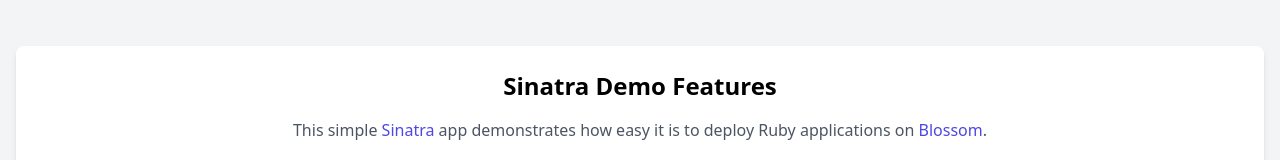
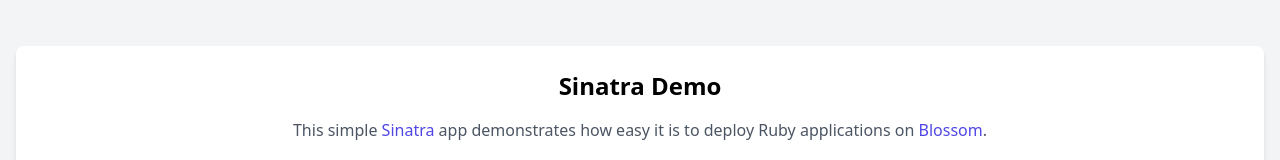
Before and after one commit to blossom-examples/ruby-sinatra, a plain HTML site: page public/index.html in a window 1280 px wide. Shown: the part 322-482 px from the top of the page. Drawn offline with nearby package versions, Linux system fonts and the light colour scheme.

```diff
--- a/public/index.html
+++ b/public/index.html
@@ -32,7 +32,7 @@
 
     <!-- Demo Section -->
     <div class="bg-white p-6 rounded-lg shadow-md mb-8">
-      <h2 class="text-2xl font-semibold mb-4 text-center">Sinatra Demo Features</h2>
+      <h2 class="text-2xl font-semibold mb-4 text-center">Sinatra Demo</h2>
       <p class="text-gray-600 mb-6 text-center">This simple <a href="https://sinatrarb.com/" target="_blank" class="text-indigo-600 hover:text-indigo-800 font-medium">Sinatra</a> app demonstrates how easy it is to deploy Ruby applications on <a href="https://blossom-cloud.com" target="_blank" class="text-indigo-600 hover:text-indigo-800 font-medium">Blossom</a>.</p>
 
       <div class="grid md:grid-cols-2 gap-8">
```
